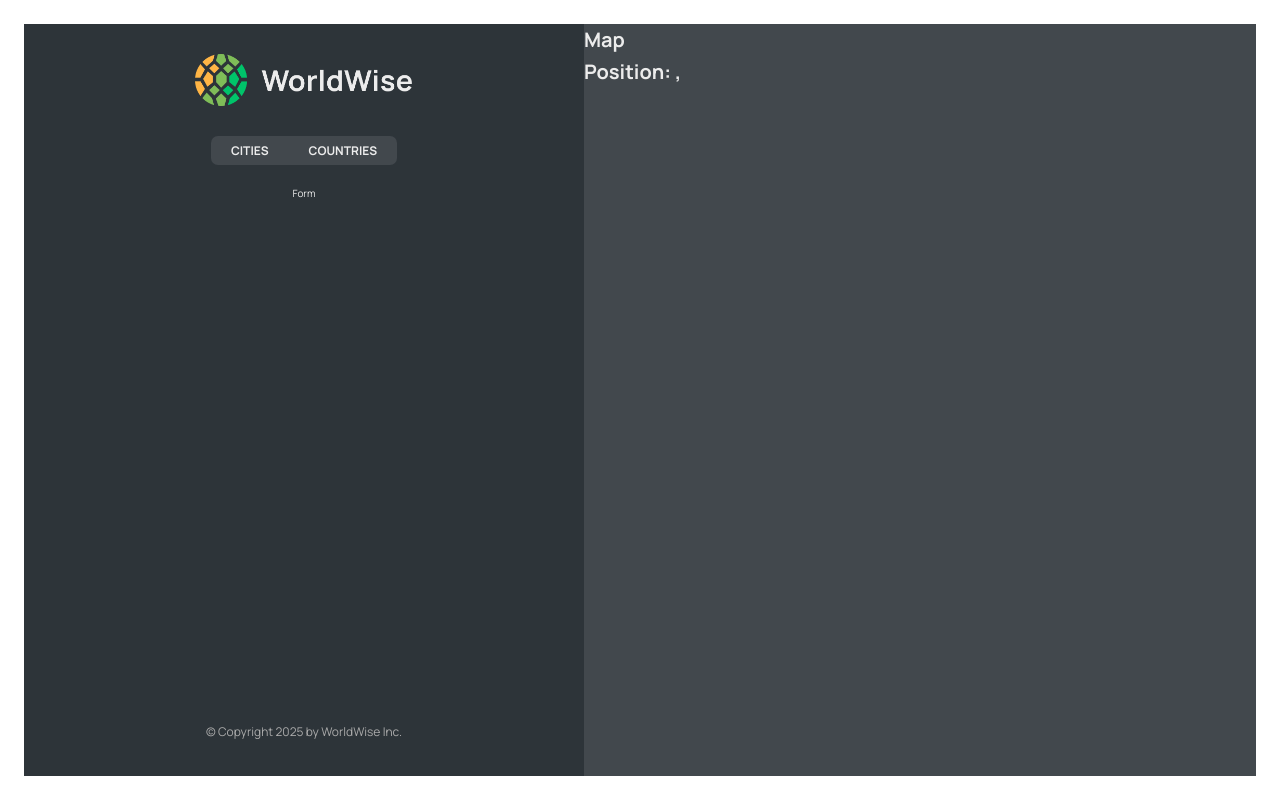
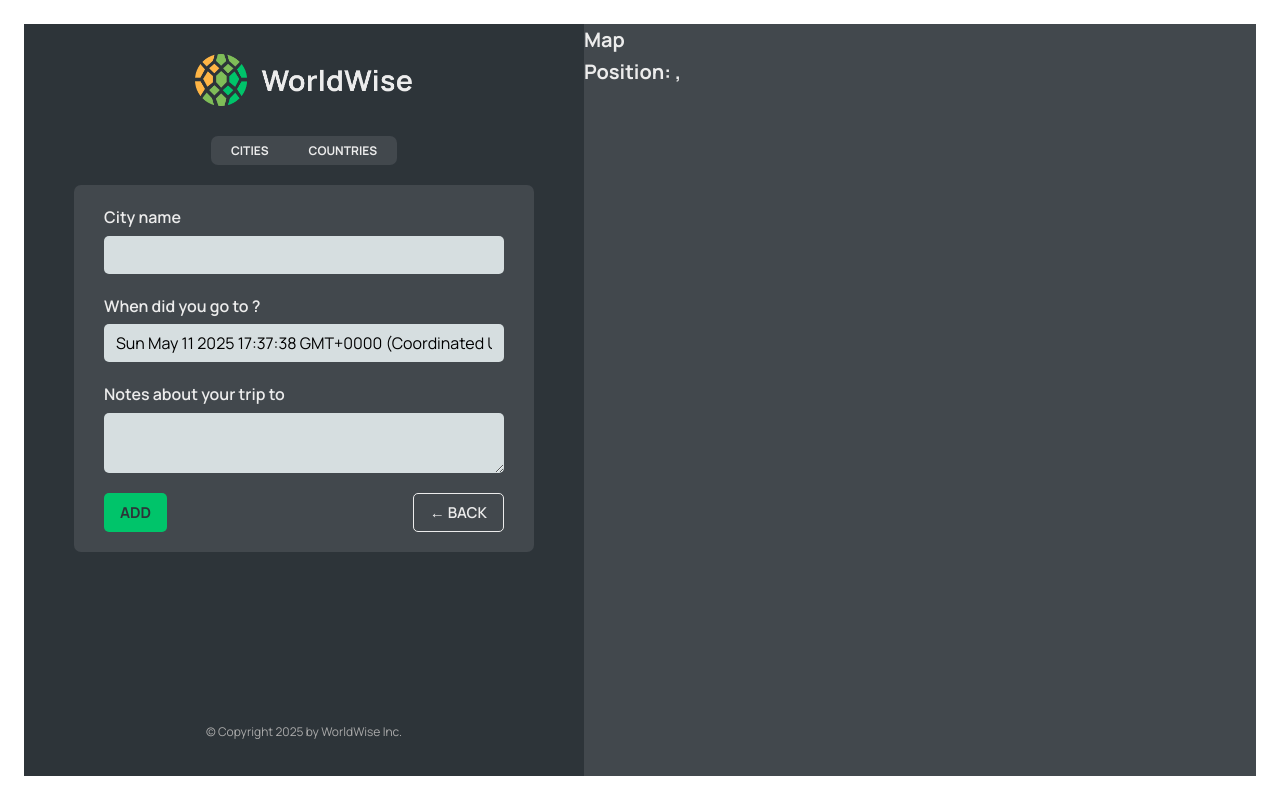
Before and after one commit to DiegoRanon/WorldWise, a React (Vite) app: page /app/form in a window 1280 px wide. Built offline with nearby package versions, Linux system fonts and the light colour scheme; data requests are answered from the project's data file.

Commit message:
Creating a CitiesContext

```diff
--- a/src/App.jsx
+++ b/src/App.jsx
@@ -1,5 +1,6 @@
-import React, { useEffect, useState } from "react";
+import React from "react";
 import { BrowserRouter, Routes, Route } from "react-router-dom";
+
 import Product from "./pages/Product";
 import Pricing from "./pages/Pricing";
 import Homepage from "./pages/Homepage";
@@ -8,31 +9,13 @@ import AppLayout from "./pages/AppLayout";
 import Login from "./pages/Login";
 import CityList from "./components/CityList";
 import CountryList from "./components/CountryList";
-import City from './components/City'
-
-const BASE_URL = "http://localhost:8000";
+import City from "./components/City";
+import Form from "./components/Form";
+import { CitiesProvider } from "./contexts/CitiesContext";
 
 export default function App() {
-  const [cities, setCities] = useState([]);
-  const [isLoading, setIsLoading] = useState(false);
-
-  useEffect(function () {
-    async function fetchCities() {
-      try {
-        setIsLoading(true);
-        const res = await fetch(`${BASE_URL}/cities`);
-        const data = await res.json();
-        setCities(data);
-      } catch {
-        alert("There was an error loading data...");
-      } finally {
-        setIsLoading(false);
-      }
-    }
-    fetchCities();
-  }, []);
-
   return (
+    <CitiesProvider>
       <BrowserRouter>
         <Routes>
           <Route index element={<Homepage />} />
@@ -40,14 +23,15 @@ export default function App() {
           <Route path="pricing" element={<Pricing />} />
           <Route path="/login" element={<Login />} />
           <Route path="app" element={<AppLayout />}>
-          <Route index element={<CityList cities={cities} isLoading={isLoading}/>} />
-          <Route path="cities" element={<CityList cities={cities} isLoading={isLoading}/>} />
+            <Route index element={<CityList />} />
+            <Route path="cities" element={<CityList />} />
             <Route path="cities/:id" element={<City />} />
-          <Route path="countries" element={<CountryList cities={cities} isLoading={isLoading}/>} />
-          <Route path="form" element={<p>Form</p>} />
+            <Route path="countries" element={<CountryList />} />
+            <Route path="form" element={<Form />} />
           </Route>
           <Route path="*" element={<PageNotFound />} />
         </Routes>
       </BrowserRouter>
+    </CitiesProvider>
   );
 }
--- /dev/null
+++ b/src/components/Button.jsx
@@ -0,0 +1,10 @@
+import React from 'react'
+import styles from './Button.module.css'
+
+export default function Button({children, onClick, type}) {
+  return (
+    <button className={`${styles.btn} ${styles[type]}`} onClick={onClick}>
+      {children}
+    </button>
+  )
+}
--- a/src/components/CountryList.jsx
+++ b/src/components/CountryList.jsx
@@ -16,6 +16,6 @@ export default function CountryList({cities, isLoading}) {
       else return arr;
     }, []);
   return <ul className={styles.countryList}>
-    {countries.map((country) => (<CountryItem country={country} key={country.id}/>))}
+    {countries.map((country) => (<CountryItem country={country} key={country.country}/>))}
     </ul>;
 }
--- a/src/components/Form.jsx
+++ b/src/components/Form.jsx
@@ -3,6 +3,8 @@
 import { useState } from "react";
 
 import styles from "./Form.module.css";
+import Button from "./Button";
+import { useNavigate } from "react-router-dom";
 
 export function convertToEmoji(countryCode) {
   const codePoints = countryCode
@@ -13,6 +15,7 @@ export function convertToEmoji(countryCode) {
 }
 
 function Form() {
+  const navigate = useNavigate();
   const [cityName, setCityName] = useState("");
   const [country, setCountry] = useState("");
   const [date, setDate] = useState(new Date());
@@ -49,8 +52,16 @@ function Form() {
       </div>
 
       <div className={styles.buttons}>
-        <button>Add</button>
-        <button>&larr; Back</button>
+        <Button type="primary">Add</Button>
+        <Button
+          type="back"
+          onClick={(e) => {
+            e.preventDefault();
+            navigate(-1);
+          }}
+        >
+          &larr; Back
+        </Button>
       </div>
     </form>
   );
--- a/src/components/Map.jsx
+++ b/src/components/Map.jsx
@@ -1,14 +1,21 @@
 import React from "react";
 import styles from "./Map.module.css";
-import { useSearchParams } from "react-router-dom";
+import { useNavigate, useSearchParams } from "react-router-dom";
 
 export default function Map() {
+  const navigate = useNavigate();
+
   const [searchParams, setSearchParams] = useSearchParams();
   const lat = searchParams.get("lat");
   const lng = searchParams.get("lng");
 
   return (
-    <div className={styles.mapContainer}>
+    <div
+      className={styles.mapContainer}
+      onClick={() => {
+        navigate("form");
+      }}
+    >
       <h1>Map</h1>
       <h1>
         Position: {lat}, {lng}
--- a/src/components/PageNav.jsx
+++ b/src/components/PageNav.jsx
@@ -7,7 +7,7 @@ export default function PageNav() {
   return (
     <nav className={styles.nav}>
       <Link to="/">
-      <Logo />
+        <Logo />
       </Link>
       <ul>
         <li>
--- /dev/null
+++ b/src/contexts/CitiesContext.jsx
@@ -0,0 +1,38 @@
+import React, { createContext, useState, useEffect } from "react";
+
+const CitiesContext = createContext();
+const BASE_URL = "http://localhost:8000";
+
+function CitiesProvider({ children }) {
+  const [cities, setCities] = useState([]);
+  const [isLoading, setIsLoading] = useState(false);
+
+  useEffect(function () {
+    async function fetchCities() {
+      try {
+        setIsLoading(true);
+        const res = await fetch(`${BASE_URL}/cities`);
+        const data = await res.json();
+        setCities(data);
+      } catch {
+        alert("There was an error loading data...");
+      } finally {
+        setIsLoading(false);
+      }
+    }
+    fetchCities();
+  }, []);
+
+  return (
+    <CitiesContext.Provider
+      value={{
+        cities,
+        isLoading,
+      }}
+    >
+      {children}
+    </CitiesContext.Provider>
+  );
+}
+
+export { CitiesProvider };
```
Lines whose indentation alone changed are shown as unchanged.
